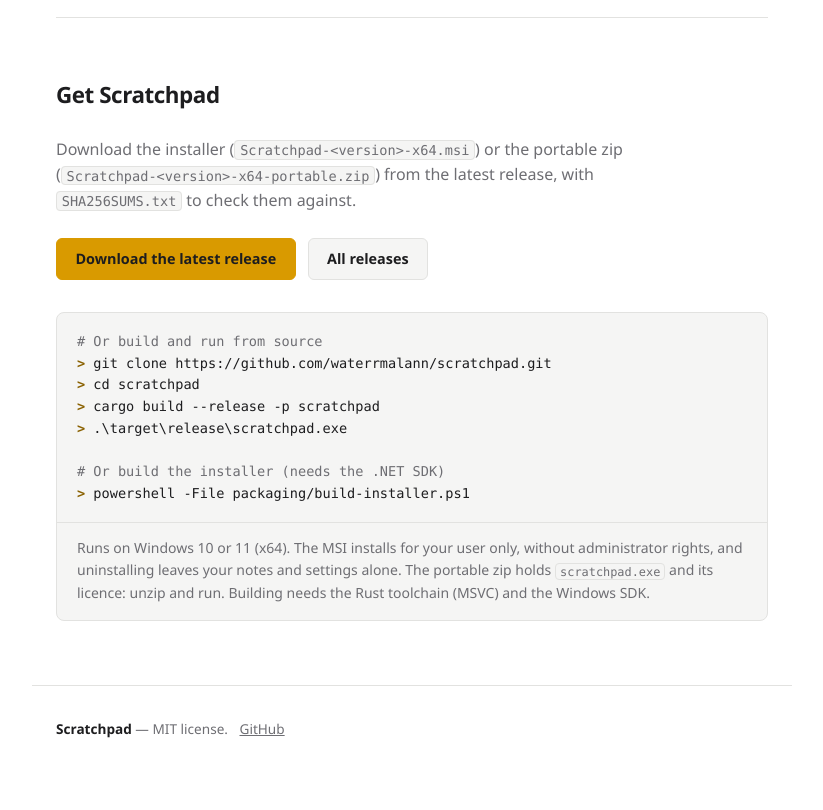
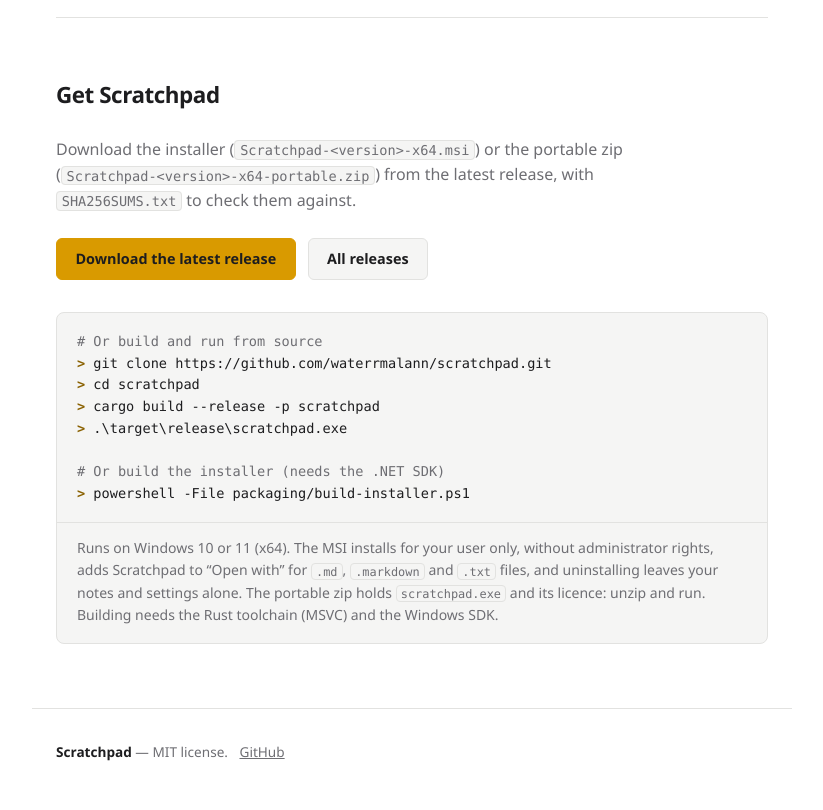
Before and after one commit to waterrmalann/scratchpad, a plain HTML site: page docs/landing/index.html in a window 1280 px wide. Shown: the part 5005-5815 px from the top of the page, without its empty margins (228-1051 px from the left). Before the commit the page ends 5793 px from the top, so only its background shows below. Drawn offline with Linux system fonts and the light colour scheme.

Commit message:
feat(installer): offer Scratchpad in Open with for .md, .markdown and .txt
The MSI registers Applications\scratchpad.exe (name, icon, open verb, SupportedTypes),
Scratchpad.Markdown and Scratchpad.Text ProgIDs, and OpenWithProgids entries per user under
HKCU\Software\Classes, without taking over any extension's default handler. Uninstall removes
them. A second launch with a file keeps its own window (ADR 0095).

Closes #10

```diff
--- a/docs/landing/index.html
+++ b/docs/landing/index.html
@@ -190,7 +190,8 @@
 <span class="cmd-prompt">&gt;</span> powershell -File packaging/build-installer.ps1</code></pre>
         <p class="install-note">
           Runs on Windows 10 or 11 (x64). The MSI installs for your user only, without administrator
-          rights, and uninstalling leaves your notes and settings alone. The portable zip holds
+          rights, adds Scratchpad to &ldquo;Open with&rdquo; for <code>.md</code>, <code>.markdown</code> and
+          <code>.txt</code> files, and uninstalling leaves your notes and settings alone. The portable zip holds
           <code>scratchpad.exe</code> and its licence: unzip and run. Building needs the Rust toolchain (MSVC) and the Windows SDK.
         </p>
       </div>
```
Also changed, not shown: 5 other files.
